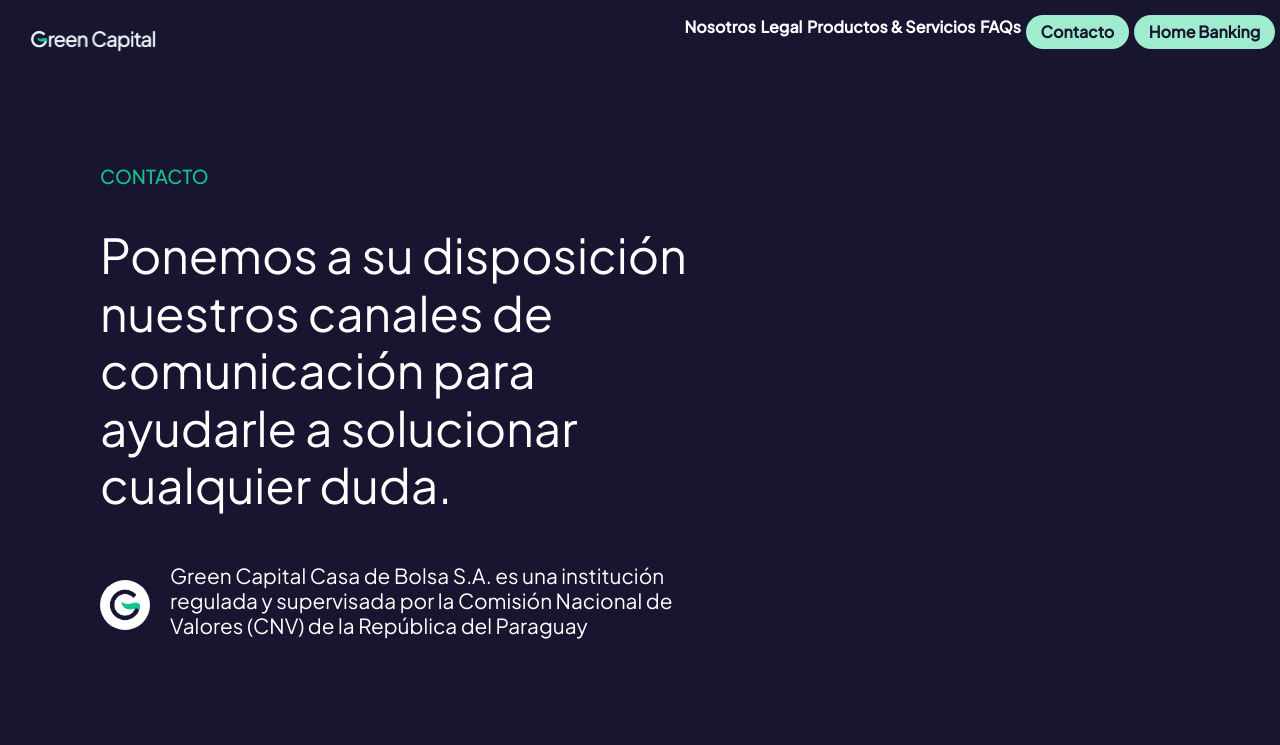
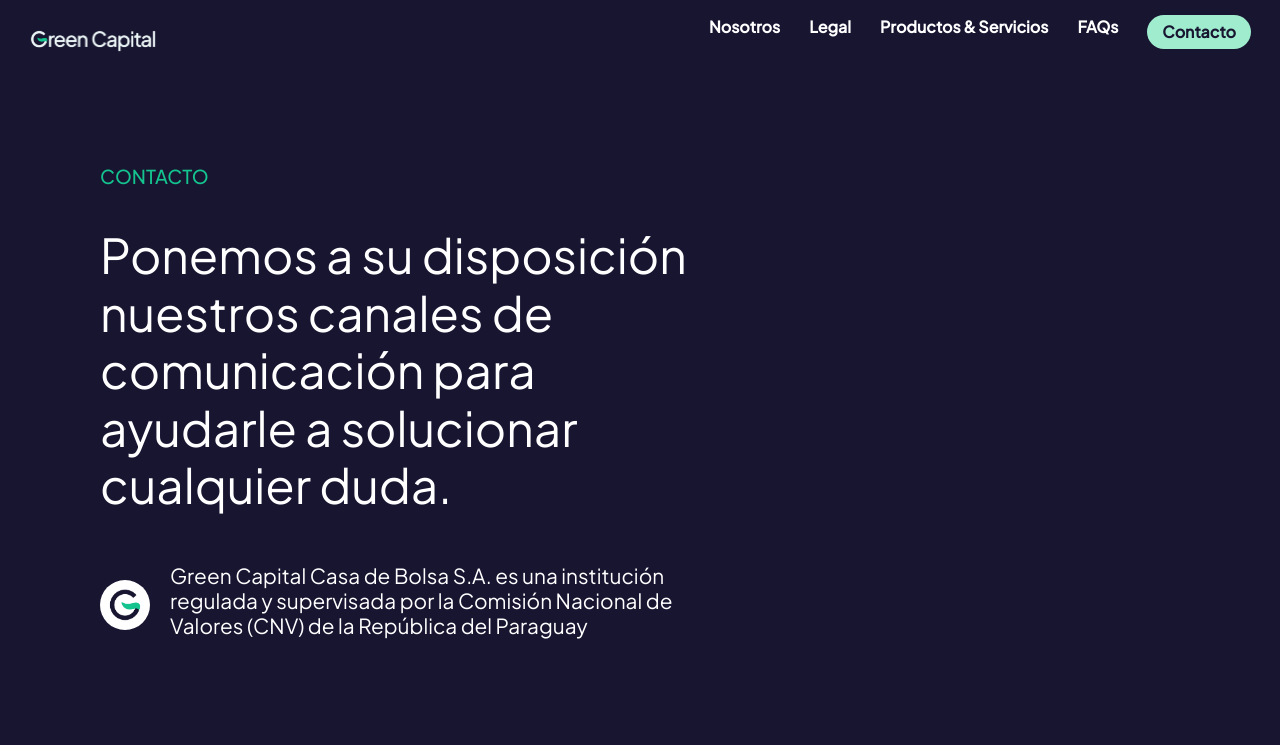
Before and after one commit to julia-boop/greencap, a React (Create React App) app: page /contact in a window 1280 px wide. Shown: the top 745 px of the page. Built offline with nearby package versions, Linux system fonts and the light colour scheme.

Commit message:
fix menu home banking

```diff
--- a/src/components/Contact/MainContact.js
+++ b/src/components/Contact/MainContact.js
@@ -16,7 +16,7 @@
                     <li> <a href="/product"> Productos & Servicios </a> </li>
                     <li> <a href="/faqs"> FAQs </a> </li>
                     <li id="contact"> <a href="/contact"> Contacto </a> </li>
-                    <li id="contact"> <a href="http://192.168.110.2/GREENHB17/WpLOGIN.ASPX"> Home Banking </a> </li>
+                    {/* <li id="contact"> <a href="http://192.168.110.2/GREENHB17/WpLOGIN.ASPX"> Home Banking </a> </li> */}
                 </ul>
             </div>
         </div>
--- a/src/components/Faqs/MainFaqs.js
+++ b/src/components/Faqs/MainFaqs.js
@@ -15,7 +15,7 @@
                     <li> <a href="/product"> Productos & Servicios </a> </li>
                     <li> <a id="active" href="/faqs"> FAQs </a> </li>
                     <li id="contact"> <a href="/contact"> Contacto </a> </li>
-                    <li id="contact"> <a href="http://192.168.110.2/GREENHB17/WpLOGIN.ASPX"> Home Banking </a> </li>
+                    {/* <li id="contact"> <a href="http://192.168.110.2/GREENHB17/WpLOGIN.ASPX"> Home Banking </a> </li> */}
                 </ul>
             </div>
         </div>
--- a/src/components/Home/Main.js
+++ b/src/components/Home/Main.js
@@ -16,7 +16,7 @@
                         <li> <a href="/product"> Productos & Servicios </a> </li>
                         <li> <a href="/faqs"> FAQs </a> </li>
                         <li id="contact"> <a href="/contact"> Contacto </a> </li>
-                        <li id="contact"> <a href="http://192.168.110.2/GREENHB17/WpLOGIN.ASPX"> Home Banking </a> </li>
+                        {/* <li id="contact"> <a href="http://192.168.110.2/GREENHB17/WpLOGIN.ASPX"> Home Banking </a> </li> */}
                     </ul>
                 </div>
             </div>
--- a/src/components/Home/Menu.js
+++ b/src/components/Home/Menu.js
@@ -27,7 +27,7 @@
       <a href="/product" onClick={() => handleCloseMenu() } className="menu-item">Productos y Servicios</a>
       <a href="/faqs" onClick={() => handleCloseMenu() } className="menu-item">FAQs</a>
       <a href="/contact" onClick={() => handleCloseMenu() } className="menu-item">Contacto</a>
-      <a href="http://192.168.110.2/GREENHB17/WpLOGIN.ASPX" onClick={() => handleCloseMenu() } className="menu-item">Home Banking</a>
+      {/* <a href="http://192.168.110.2/GREENHB17/WpLOGIN.ASPX" onClick={() => handleCloseMenu() } className="menu-item">Home Banking</a> */}
     </Menu>
   );
 };
--- a/src/components/Legal/MainLegal.js
+++ b/src/components/Legal/MainLegal.js
@@ -15,7 +15,7 @@
                         <li> <a href="/product"> Productos & Servicios </a> </li>
                         <li> <a href="/faqs"> FAQs </a> </li>
                         <li id="contact"> <a href="/contact"> Contacto </a> </li>
-                        <li id="contact"> <a href="http://192.168.110.2/GREENHB17/WpLOGIN.ASPX"> Home Banking </a> </li>
+                        {/* <li id="contact"> <a href="http://192.168.110.2/GREENHB17/WpLOGIN.ASPX"> Home Banking </a> </li> */}
                     </ul>
                 </div>
             </div>
--- a/src/components/Product/MainProduct.js
+++ b/src/components/Product/MainProduct.js
@@ -15,7 +15,7 @@
                     <li> <a id="active" href="/product"> Productos & Servicios </a> </li>
                     <li> <a href="/faqs"> FAQs </a> </li>
                     <li id="contact"> <a href="/contact"> Contacto </a> </li>
-                    <li id="contact"> <a href="http://192.168.110.2/GREENHB17/WpLOGIN.ASPX"> Home Banking </a> </li>
+                    {/* <li id="contact"> <a href="http://192.168.110.2/GREENHB17/WpLOGIN.ASPX"> Home Banking </a> </li> */}
                 </ul>
             </div>
         </div>
--- a/src/components/Us/MainUs.js
+++ b/src/components/Us/MainUs.js
@@ -16,7 +16,7 @@
                         <li> <a href="/product"> Productos & Servicios </a> </li>
                         <li> <a href="/faqs"> FAQs </a> </li>
                         <li id="contact"> <a href="/contact"> Contacto </a> </li>
-                        <li id="contact"> <a href="http://192.168.110.2/GREENHB17/WpLOGIN.ASPX"> Home Banking </a> </li>
+                        {/* <li id="contact"> <a href="http://192.168.110.2/GREENHB17/WpLOGIN.ASPX"> Home Banking </a> </li> */}
                     </ul>
                 </div>
             </div>
```
